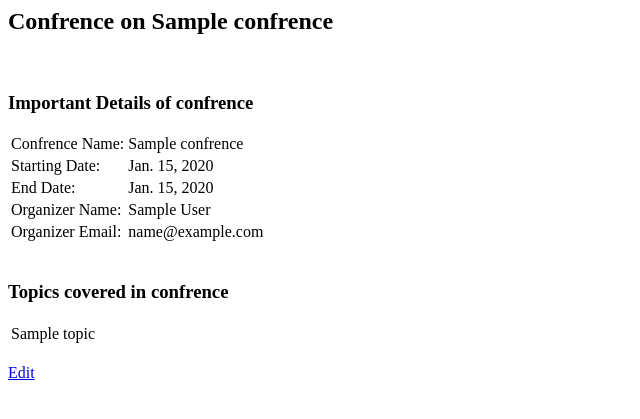
After one commit to vishalpathak24/confrencemanagement, a Django app: a page that uses confrence/templates/confrence/home.html in a window 1280 px wide. The commit adds this page. Shown: the top 419 px of the page, without its empty margins (0-640 px from the left). Run offline with Django 3.2, Linux system fonts and the light colour scheme; a user stored in the database is signed in; tables that the repository leaves empty hold one stand-in row (values such as "Sample post").

Commit message:
Organizer can now edit Confrence

```diff
--- a/EasyChair/urls.py
+++ b/EasyChair/urls.py
@@ -23,5 +23,6 @@ urlpatterns = [
     url(r'^admin/', include(admin.site.urls)),
     url('^user/',include('django.contrib.auth.urls')),
     url('^user/',include(confrence.urls)),
+    url('^confrence/',include(confrence.urls)),
 
 ]
--- a/confrence/admin.py
+++ b/confrence/admin.py
@@ -1,7 +1,7 @@
 from django.contrib import admin
-from confrence.models import ConfrenceModel, Reviewr, Topic
+from confrence.models import Confrence, Reviewr, Topic
 
 # Register your models here.
-admin.site.register(ConfrenceModel)
+admin.site.register(Confrence)
 admin.site.register(Reviewr)
 admin.site.register(Topic)
--- a/confrence/models.py
+++ b/confrence/models.py
@@ -5,28 +5,27 @@ from django.template.defaultfilters import default
 
 # Create your models here.
 
-class Topic(models.Model):
-    topicName = models.CharField(max_length=30)
-    def __str__(self):
-        return self.topicName
 
-class ConfrenceModel(models.Model):
+
+class Confrence(models.Model):
     confrenceName = models.CharField(max_length=30)
     organizer = models.ForeignKey(User,on_delete = models.SET_NULL,null=True)
 
     startDate = models.DateField(blank=False)
     endDate = models.DateField(blank=False)
 
-    topic = models.ManyToManyField(Topic)
-
     def __str__(self):
         return self.confrenceName
 
-
+class Topic(models.Model):
+    topicName = models.CharField(max_length=30)
+    confrence = models.ForeignKey(Confrence,on_delete = models.CASCADE,null=True)
+    def __str__(self):
+        return self.topicName
 
 class Reviewr(models.Model):
     user = models.ForeignKey(User,on_delete = models.CASCADE) #removes User from reviewers
-    confrence = models.ForeignKey(ConfrenceModel,on_delete = models.CASCADE)
+    confrence = models.ForeignKey(Confrence,on_delete = models.CASCADE)
     topic = models.ForeignKey(Topic,on_delete = models.CASCADE)
     #def clean(self):
         #only confrence having topic must be added
@@ -41,3 +40,9 @@ class RegisterForm(ModelForm):
     class Meta:
         model = User
         fields = ['username','first_name','last_name','email','password']
+
+#Confrence Editing form for Organizer
+class ConfrenceEditForm(ModelForm):
+    class Meta:
+        model = Confrence
+        fields = ['confrenceName','startDate','endDate']
--- /dev/null
+++ b/confrence/templates/confrence/home.html
@@ -0,0 +1,46 @@
+{% extends "base.html" %}
+
+{% block content %}
+{% if confrence %}
+	<h2>Confrence on {{confrence.confrenceName}} </h2>
+	<br>
+	<h3> Important Details of confrence </h3>
+	<table>
+		<tr>
+			<td>Confrence Name:</td>
+			<td>{{confrence.confrenceName}}</td>
+		<tr>
+			<td>Starting Date:</td>
+			<td>{{confrence.startDate}}</td>
+		<tr>
+			<td>End Date: </td>
+			<td>{{confrence.endDate}}</td>
+		<tr>
+			<td>Organizer Name:</td>
+			<td>{{organizer.first_name}} {{organizer.last_name}}</td>
+		<tr>
+			<td>Organizer Email:</td>
+			<td>{{organizer.email}}</td>
+	</table>
+	<br>
+
+	{% if topics %}
+		<h3> Topics covered in confrence </h3>
+		<table>
+		{% for topic in topics %}
+			<tr><td>{{topic.topicName}}</td></tr>
+		{% endfor %}
+		</table>
+	{% else %}
+		<h3> None of the topics has been added by organizer </h3>
+	{% endif %}
+	<br>
+
+	<!-- Edit option only for organizer of confrence --!>
+	{% if edit_option %}
+		<a href="{% url 'confrence-edit' %}{{confrence.id}}">Edit</a>
+	{% endif %}
+{% else %}
+<h2> Confrence Undefined </h2>
+{% endif %}
+{% endblock %}
--- a/confrence/urls.py
+++ b/confrence/urls.py
@@ -4,4 +4,8 @@ from . import views
 urlpatterns = [
     url(r'^home/',views.home,name='user-home'),
     url(r'^register/',views.register,name='user-register'),
+    url(r'^confrence_home/$',views.confrence_home,name='confrence-home'),
+    url(r'^confrence_home/(?P<confrenceid>[0-9]+)/$',views.confrence_home),
+    url(r'^confrence_edit/$',views.confrence_edit,name='confrence-edit'),
+    url(r'^confrence_edit/(?P<confrenceid>[0-9]+)/$',views.confrence_edit,),
 ]
--- a/confrence/views.py
+++ b/confrence/views.py
@@ -1,8 +1,11 @@
 from django.shortcuts import render
 from django.template.context_processors import request
 from django.http.response import HttpResponse, HttpResponseRedirect
-from confrence.models import RegisterForm, ConfrenceModel
+from confrence.models import RegisterForm, Confrence, Topic, ConfrenceEditForm
 from django.contrib.auth.decorators import login_required
+from urllib2 import HTTPRedirectHandler
+from django.forms.models import modelformset_factory, inlineformset_factory
+from django.db.models.query import QuerySet
 
 # Create your views here.
 def index(request):
@@ -10,16 +13,14 @@ def index(request):
 
 @login_required
 def home(request):
-    org_confrences = ConfrenceModel.objects.filter(organizer_id=request.user.id)
-    rev_confrences = ConfrenceModel.objects.all()
-    return render(request,'home.html',{'org_confrences':org_confrences,'rev_confrences':rev_confrences})
+    org_confrences = Confrence.objects.filter(organizer_id=request.user.id)
+    all_confrences = Confrence.objects.all()
+    return render(request,'home.html',{'org_confrences':org_confrences,'all_confrences':all_confrences})
 
 
 
 def register(request):
-    print 'in register'
     if request.method == 'POST':
-        print 'in Post'
         form = RegisterForm(request.POST)
         if form.is_valid():
 
@@ -31,3 +32,46 @@ def register(request):
 
     form = RegisterForm()
     return render(request,'registration/register.html',{'form':form})
+
+
+#Confrence specific Views
+
+@login_required
+def confrence_home(request,confrenceid="-1"):
+    confrence = Confrence.objects.get(id=confrenceid)
+    organizer = confrence.organizer
+    topics = confrence.topic_set.all()
+    edit_option = False;
+    if(organizer == request.user):
+        edit_option=True;
+    if(confrence):
+        return render(request,'confrence/home.html',{'confrence':confrence,'topics':topics,'organizer':organizer,'edit_option':edit_option})
+
+    return HttpResponseRedirect("/user/home")
+
+@login_required
+def confrence_edit(request,confrenceid="-1"):
+    confrence = Confrence.objects.get(id=confrenceid)
+    organizer = confrence.organizer
+    TopicFormset = inlineformset_factory(Confrence,Topic,fields=('topicName',))#fields={'confrenceName','startDate','endDate'}
+    if(confrence):
+        if(organizer == request.user):
+            #User is organizer of confrence
+            if request.method == 'POST':
+                confrenceform = ConfrenceEditForm(request.POST)
+                topicformset = TopicFormset(request.POST, request.FILES, instance=confrence)
+                if topicformset.is_valid() and confrenceform.is_valid():
+                    confrence_new = confrenceform.save(commit=False)
+                    confrence_new.id = confrence.id
+                    confrence_new.organizer = organizer
+                    confrence_new.save()
+                    topicformset.save()
+                    return  HttpResponseRedirect("/confrence/home"+"/"+`confrence.id`)
+
+            else:
+                confrenceform = ConfrenceEditForm(initial={'confrenceName':confrence.confrenceName,'startDate':confrence.startDate,'endDate':confrence.endDate})
+                topicformset = TopicFormset(instance = confrence)
+            return render(request,'confrence/edit.html',{'confrenceform':confrenceform,'topicformset':topicformset,'confrence':confrence})
+
+
+    return HttpResponseRedirect("/user/home")
```
Also changed, not shown: confrence/templates/confrence/edit.html (added, +22 -0 lines), confrence/templates/home.html (+9 -9 lines), confrence/migrations/0007_auto_20160424_1637.py (added), confrence/migrations/0008_auto_20160424_1718.py (added), confrence/migrations/0009_auto_20160424_1739.py (added), 8 other files.
